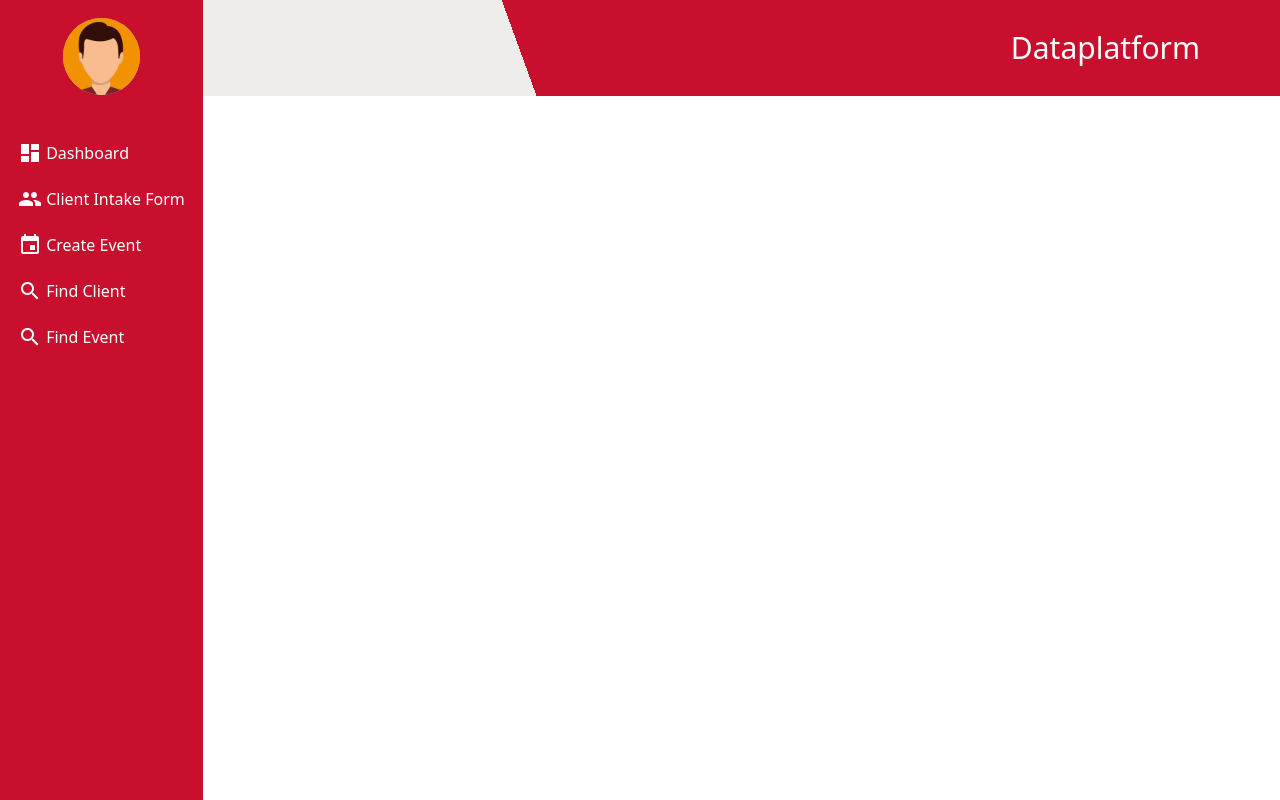
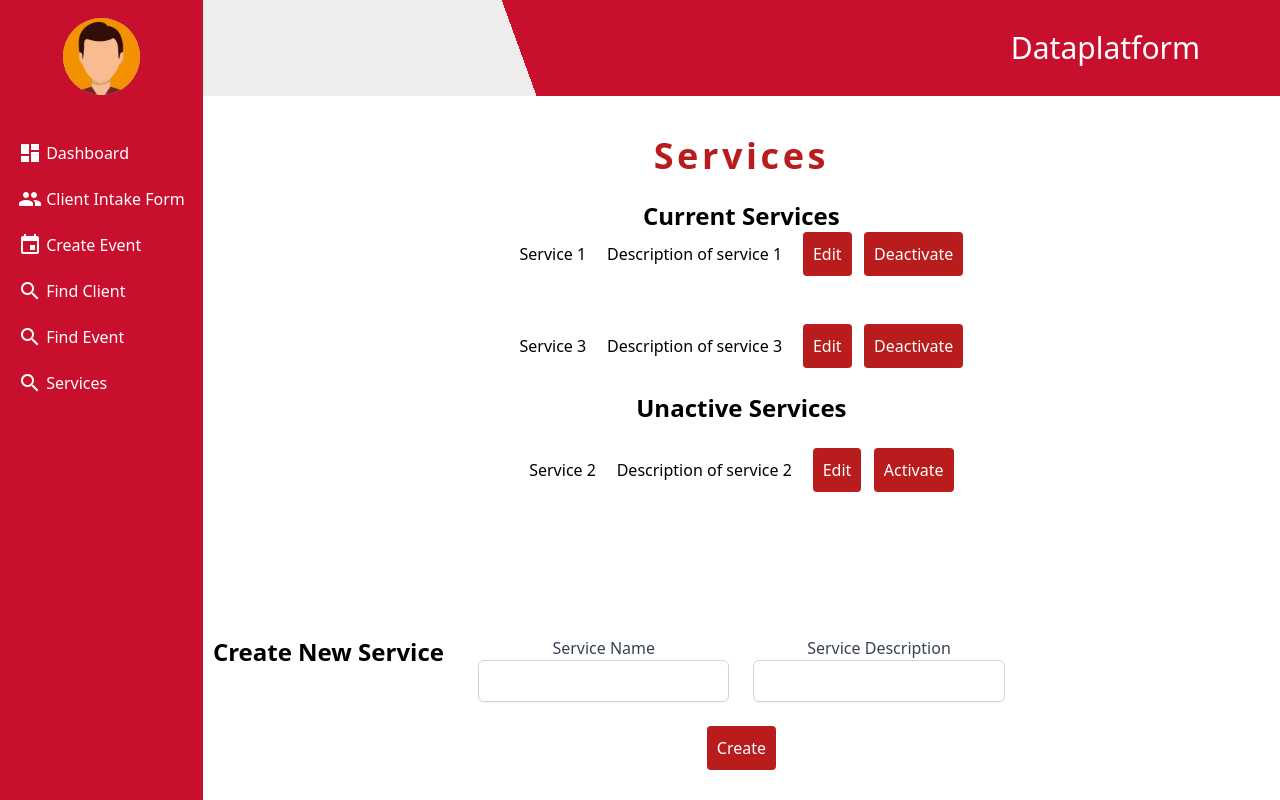
Before and after one commit to CIS-Spring-2023/project-cis_4339_project_-21, a Vue app in the folder frontend/: page /services in a window 1280 px wide. Built offline with nearby package versions, Linux system fonts and the light colour scheme; no server answers.

Commit message:
Finished all (except for user privilege's)
Everything is functional except for adding user roles to limit what a viewer can see.

```diff
--- a/frontend/src/App.vue
+++ b/frontend/src/App.vue
@@ -75,6 +75,16 @@ export default {
                 Find Event
               </router-link>
             </li>
+            <li>
+              <router-link to="/services">
+                <span
+                  style="position: relative; top: 6px"
+                  class="material-icons"
+                  >search</span
+                >
+                Services
+              </router-link>
+            </li>
           </ul>
         </nav>
       </header>
--- a/frontend/src/components/eventForm.vue
+++ b/frontend/src/components/eventForm.vue
@@ -1,4 +1,5 @@
 <script>
+import listServices from './services.vue'
 import useVuelidate from '@vuelidate/core'
 import { required } from '@vuelidate/validators'
 import axios from 'axios'
@@ -13,7 +14,7 @@ export default {
       // removed unnecessary extra array to track services
       event: {
         name: '',
-        services: [],
+        services: listServices.data().services,
         date: '',
         address: {
           line1: '',
@@ -42,6 +43,9 @@ export default {
             console.log(error)
           })
       }
+    },
+    editServices() {
+      this.$router.push('/services')
     }
   },
   // sets validations for the various data properties
@@ -134,11 +138,33 @@ export default {
           <div></div>
           <div></div>
           <!-- form field -->
-          <!-- This section needs to be changed-->
-          <!-- Testing GITHUB functionalities -->
-          <!-- Test 1: checking another push to services branch after clsoing pull request -->
+          <!-- This section needs to be changed for services -->
+          <!-- <div>
+          <ul>
+                <li v-for="(service, index) in event.services" :key="index" class="service-item">
+                    <div class="service-name" >
+                        {{ service.name }}
+                    </div>
+                    <br>
+                </li>
+          </ul>
+          </div> -->
           <div class="flex flex-col grid-cols-3">
             <label>Services Offered at Event</label>
+            <!-- new section -->
+            <div v-for="(service, index) in event.services" :key="index">
+              <label v-if="event.services[index].active" for="{{ service.name }}" class="inline-flex items-center">
+                <input
+                  type="checkbox"
+                  id="{{ service.name }}"
+                  value="{{ service.name }}"
+                  class="rounded border-gray-300 text-indigo-600 shadow-sm focus:border-indigo-300 focus:ring focus:ring-offset-0 focus:ring-indigo-200 focus:ring-opacity-50"
+                  notchecked
+                />
+                <span class="ml-2">{{ service.name }} </span>
+              </label>
+            </div>
+            <!-- new section -->
             <div>
               <label for="familySupport" class="inline-flex items-center">
                 <input
@@ -190,6 +216,10 @@ export default {
                 />
                 <span class="ml-2">Early Childhood Education</span>
               </label>
+            </div>
+            <!-- Add a button to edit services if user is an editor -->
+            <div>
+              <v-btn class="bg-red-700 text-white rounded" @click="editServices">Edit Services</v-btn>
             </div>
           </div>
         </div>
--- /dev/null
+++ b/frontend/src/components/services.vue
@@ -0,0 +1,169 @@
+  <script>
+export default {
+  data() {
+    return {
+      services: [
+        { id: 1, name: 'Service 1', description: 'Description of service 1', active: true },
+        { id: 2, name: 'Service 2', description: 'Description of service 2', active: false },
+        { id: 3, name: 'Service 3', description: 'Description of service 3', active: true },
+      ],
+      newService: {
+        name: '',
+        description: '',
+        active: true,
+      },
+      selectedService: null,
+    };
+  },
+  methods: {
+    createService() {
+      const newId = this.services[this.services.length - 1].id + 1;
+      this.newService.id = newId;
+      this.services.push(this.newService);
+      this.newService = {
+        name: '',
+        description: '',
+        active: true,
+      };
+    },
+    editService(service) {
+      this.selectedService = Object.assign({}, service);
+    },
+    updateService(service) {
+      const index = this.services.findIndex((s) => s.id === service.id);
+      this.services[index] = service;
+      this.selectedService = null;
+    },
+    softDeleteService(service) {
+      const index = this.services.findIndex((s) => s.id === service.id);
+      this.services[index].active = false;
+    },
+    activateService(service) {
+      const index = this.services.findIndex((s) => s.id === service.id);
+      this.services[index].active = true;
+    },
+  },
+};
+</script>
+
+
+<template>
+    <div>
+        <div>
+            <h1 class="font-bold text-4xl text-red-700 tracking-widest text-center mt-10">Services</h1>
+            <br>
+        </div>
+        <!-- List of Services -->
+        <h2 class="text-2xl font-bold text-center">Current Services</h2>
+        <div v-if="services.length > 0" class="text-center">
+            <ul>
+                <li v-for="(service, index) in services" :key="index" class="service-item">
+                    <div v-if="services[index].active" class="service-name" >
+                        {{ service.name }} &nbsp;&nbsp;&nbsp;
+                        {{ service.description }} &nbsp;&nbsp;&nbsp;
+                        <button class="bg-red-700 text-white rounded" @click="editService(service)">Edit</button>
+                        &nbsp;
+                        <button class="bg-red-700 text-white rounded" @click="softDeleteService(service)">Deactivate</button>
+                    </div>
+                    <br>
+                </li>
+            </ul>
+            <ul>
+                <h2 class="text-2xl font-bold text-center">Unactive Services</h2>
+                <li v-for="(service, index) in services" :key="index" class="service-item">
+                    <div v-if="!services[index].active" class="service-name" >
+                        {{ service.name }} &nbsp;&nbsp;&nbsp;
+                        {{ service.description }} &nbsp;&nbsp;&nbsp;
+                        <button class="bg-red-700 text-white rounded" @click="editService(service)">Edit</button>
+                        &nbsp;
+                        <button class="bg-red-700 text-white rounded" @click="activateService(service)">Activate</button>
+                    </div>
+                    <br>
+                </li>
+
+            </ul>
+        </div>
+
+        <div v-else>
+            <h2 class="text-2xl font-bold text-center">No services found</h2>
+        </div>
+        <br>
+        <br>
+        <br>
+
+
+        <!-- Update Service -->
+        <div v-if="selectedService" class = "text-center">
+            <form @submit.prevent="updateService(selectedService)">
+        <!-- grid container -->
+            <div
+              class="grid grid-cols-1 sm:grid-cols-2 md:grid-cols-4 gap-x-6 gap-y-10"
+            >
+              <h2 class="text-2xl font-bold">Edit Service</h2>
+
+              <!-- form field -->
+              <div class="flex flex-col">
+                <label class="block">
+                  <span class="text-gray-700">Edit Service Name</span>
+                  <input
+                    type="text"
+                    class="w-full rounded-md border-gray-300 shadow-sm focus:border-indigo-300 focus:ring focus:ring-indigo-200 focus:ring-opacity-50"
+                    v-model="selectedService.name"
+                  />
+                </label>
+              </div>
+              <div class="flex flex-col">
+                <label class="block">
+                  <span class="text-gray-700">Edit Service Description</span>
+                  <input
+                    type="text"
+                    class="w-full rounded-md border-gray-300 shadow-sm focus:border-indigo-300 focus:ring focus:ring-indigo-200 focus:ring-opacity-50"
+                    v-model="selectedService.description"
+                  />
+                </label>
+              </div>
+            </div>
+            <br>
+            <button class="bg-red-700 text-white rounded" type="submit">Update</button>
+            </form>
+        </div>
+        <br>
+
+
+        <!-- Create A new Service-->
+        <div class="text-center">
+            <form @submit.prevent="createService">
+            <!-- grid container -->
+            <div
+              class="grid grid-cols-1 sm:grid-cols-2 md:grid-cols-4 gap-x-6 gap-y-10"
+            >
+              <h2 class="text-2xl font-bold">Create New Service</h2>
+
+              <!-- form field -->
+              <div class="flex flex-col">
+                <label class="block">
+                  <span class="text-gray-700">Service Name</span>
+                  <input
+                    type="text"
+                    class="w-full rounded-md border-gray-300 shadow-sm focus:border-indigo-300 focus:ring focus:ring-indigo-200 focus:ring-opacity-50"
+                    v-model="newService.name"
+                  />
+                </label>
+              </div>
+              <div class="flex flex-col">
+                <label class="block">
+                  <span class="text-gray-700">Service Description</span>
+                  <input
+                    type="text"
+                    class="w-full rounded-md border-gray-300 shadow-sm focus:border-indigo-300 focus:ring focus:ring-indigo-200 focus:ring-opacity-50"
+                    v-model="newService.description"
+                  />
+                </label>
+              </div>
+            </div>
+            <br>
+            <button class="bg-red-700 text-white rounded" type="submit">Create</button>
+            </form>
+        </div>
+    </div>
+</template>
--- a/frontend/src/router/index.js
+++ b/frontend/src/router/index.js
@@ -35,6 +35,11 @@ const routes = [
     component: () => import('../components/findEvents.vue')
   },
   {
+    path: '/services',
+    name: 'services',
+    component: () => import('../components/services.vue')
+  },
+  {
     path: '/eventdetails/:id',
     name: 'eventdetails',
     props: true,
```
